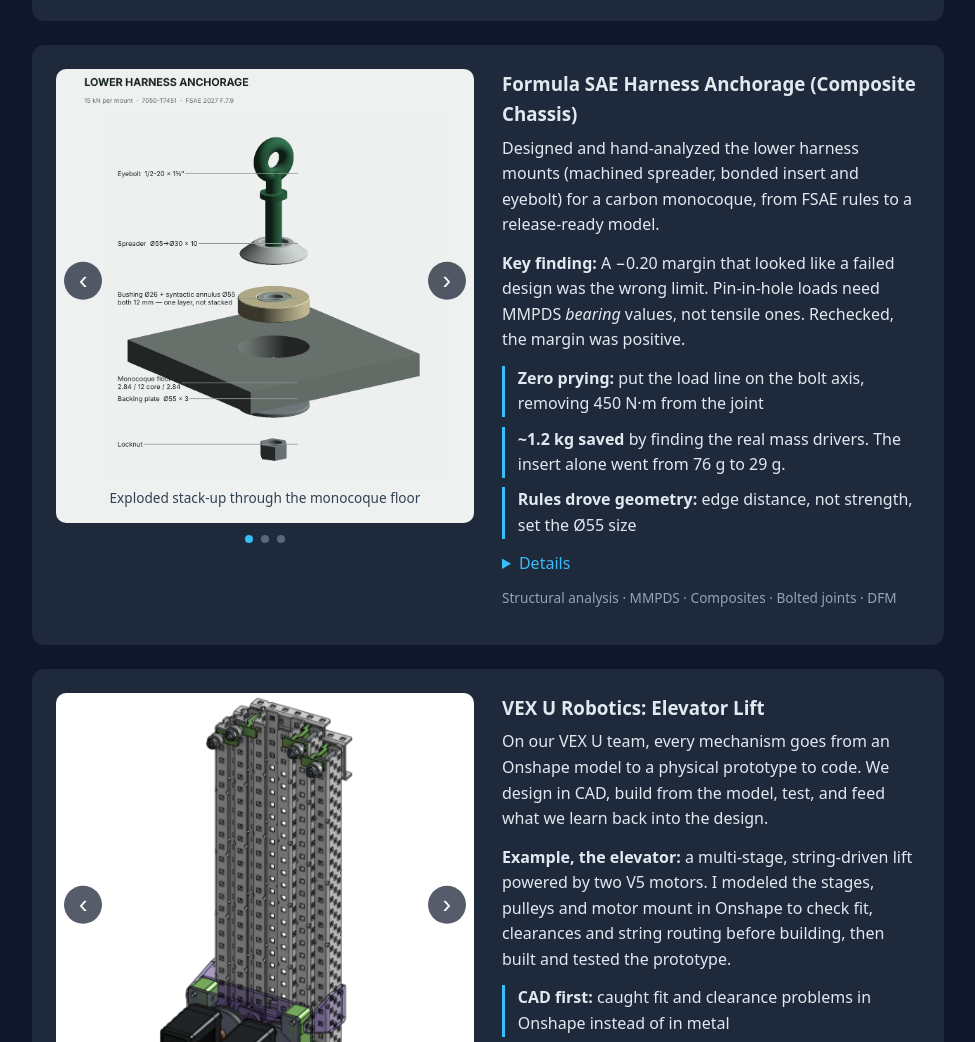
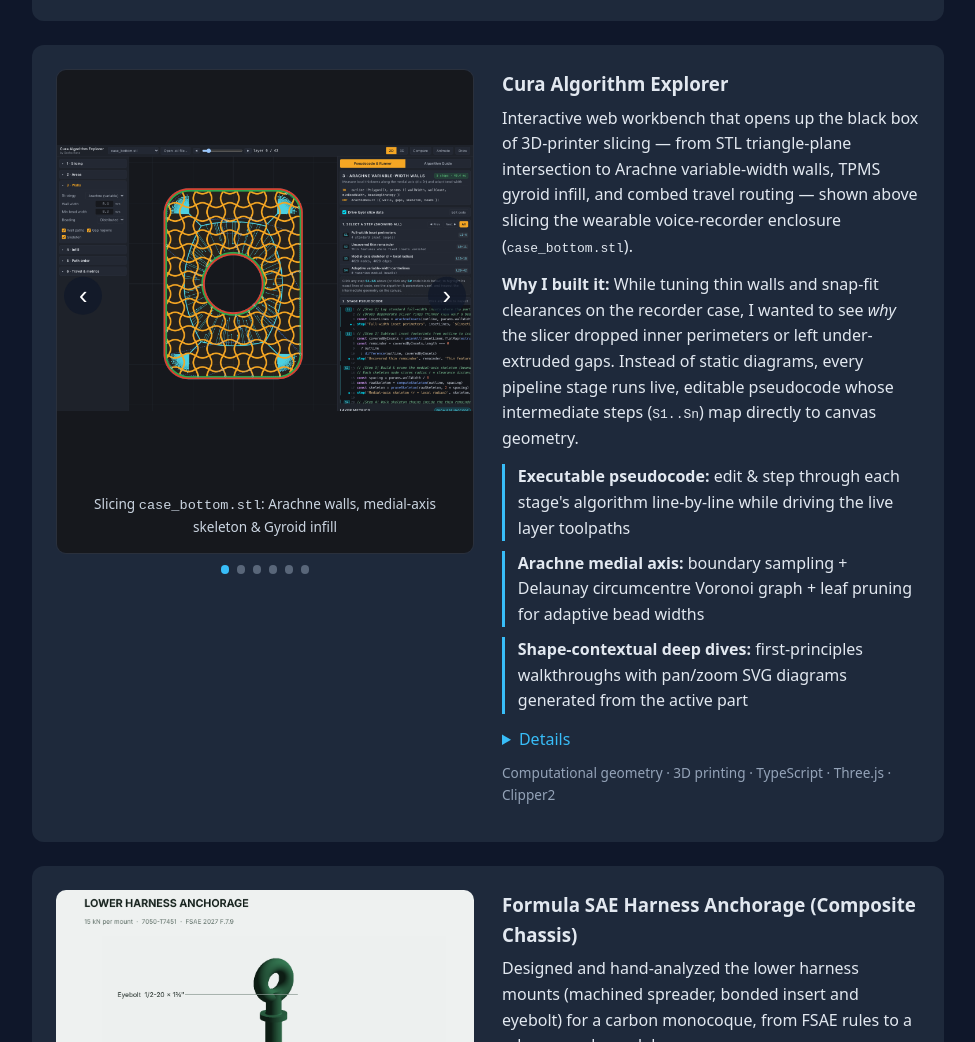
Before and after one commit to sasha-rana/Sasha_Portfolio, a plain HTML site: page index.html in a window 1280 px wide. Shown: the part 1424-2466 px from the top of the page, without its empty margins (152-1127 px from the left). Drawn offline with Linux system fonts and the light colour scheme.

Commit message:
Add Cura Algorithm Explorer project with case_bottom.stl screenshots

```diff
--- a/index.html
+++ b/index.html
@@ -95,6 +95,45 @@
           </div>
         </article>
 
+        <article class="card project-featured project-cura">
+          <div class="carousel">
+            <div class="carousel-track" tabindex="0" aria-label="Cura Algorithm Explorer screenshots on the recorder enclosure, use arrow keys or swipe">
+              <figure><img src="images/cura-01-overview-arachne.png" alt="Cura Algorithm Explorer slicing case_bottom.stl with Arachne variable-width walls, medial-axis skeleton, Gyroid infill and live executable pseudocode"><figcaption>Slicing <code>case_bottom.stl</code>: Arachne walls, medial-axis skeleton &amp; Gyroid infill</figcaption></figure>
+              <figure><img src="images/cura-02-3d-slice-view.png" alt="3D perspective mesh view of case_bottom.stl with active layer extrusion ribbons" loading="lazy"><figcaption>3D mesh view with extruded toolpath ribbons at layer 6 / 42</figcaption></figure>
+              <figure><img src="images/cura-03-step-medial-axis.png" alt="Step S3 checkpoint isolating the Delaunay medial-axis skeleton on case_bottom.stl and highlighting lines 13 to 18 of the stage pseudocode" loading="lazy"><figcaption>Step S3 checkpoint: isolating the 6,892-node medial-axis skeleton on the case wall</figcaption></figure>
+              <figure><img src="images/cura-04-deep-dive-walkthrough.png" alt="Expanded first-principles visual walkthrough showing live clearance circles and zoomable SVG diagrams for case_bottom.stl" loading="lazy"><figcaption>Shape-contextual walkthrough: live clearance circles (0.06&ndash;3.13 mm) with pan &amp; zoom</figcaption></figure>
+              <figure><img src="images/cura-05-compare-constant-vs-arachne.png" alt="Side-by-side comparison of Constant-Width vs. Arachne Variable-Width walls on case_bottom.stl" loading="lazy"><figcaption>Side-by-side compare: Constant-width offsets vs. Arachne medial-axis beading</figcaption></figure>
+              <figure><img src="images/cura-06-infill-and-combing.png" alt="Combing travel path planning and retraction analysis across the recorder enclosure base" loading="lazy"><figcaption>Stage 6 path planning: boundary-combed interior travels vs. open-air retractions</figcaption></figure>
+            </div>
+            <button class="carousel-btn prev" aria-label="Previous image">&#8249;</button>
+            <button class="carousel-btn next" aria-label="Next image">&#8250;</button>
+            <div class="carousel-dots"></div>
+          </div>
+          <div class="project-text">
+            <h3>Cura Algorithm Explorer</h3>
+            <p>Interactive web workbench that opens up the black box of 3D-printer slicing &mdash; from STL triangle-plane intersection to Arachne variable-width walls, TPMS gyroid infill, and combed travel routing &mdash; shown above slicing the wearable voice-recorder enclosure (<code>case_bottom.stl</code>).</p>
+            <p><strong>Why I built it:</strong> While tuning thin walls and snap-fit clearances on the recorder case, I wanted to see <em>why</em> the slicer dropped inner perimeters or left under-extruded gaps. Instead of static diagrams, every pipeline stage runs live, editable pseudocode whose intermediate steps (<code>S1..Sn</code>) map directly to canvas geometry.</p>
+            <ul class="highlights">
+              <li><strong>Executable pseudocode:</strong> edit &amp; step through each stage's algorithm line-by-line while driving the live layer toolpaths</li>
+              <li><strong>Arachne medial axis:</strong> boundary sampling + Delaunay circumcentre Voronoi graph + leaf pruning for adaptive bead widths</li>
+              <li><strong>Shape-contextual deep dives:</strong> first-principles walkthroughs with pan/zoom SVG diagrams generated from the active part</li>
+            </ul>
+            <details>
+              <summary>Details</summary>
+              <ul>
+                <li>6-stage pipeline in integer microns (1000 &mu;m = 1 mm, matching CuraEngine): STL slicing, Clipper2 polygon offsetting, Constant vs. Arachne walls, 7 infill patterns (including Marching Squares Gyroid), 2-opt path ordering, and boundary-combed travels</li>
+                <li>Side-by-side Compare view and real-time virtual nozzle animation with extrusion length, gap area, retraction count, and print-time metrics</li>
+                <li>Built with TypeScript, React 19, HTML5 Canvas 2D, Three.js (3D ribbon view), Clipper2 WASM, and d3-delaunay</li>
+              </ul>
+              <p class="specs">
+                <a href="https://sasha-rana.github.io/cura-explorer/" target="_blank" rel="noopener"><strong>Live App &rarr;</strong></a> &nbsp;&middot;&nbsp;
+                <a href="https://github.com/sasha-rana/cura-explorer" target="_blank" rel="noopener">GitHub Repo</a>
+              </p>
+            </details>
+            <p class="tags">Computational geometry &middot; 3D printing &middot; TypeScript &middot; Three.js &middot; Clipper2</p>
+          </div>
+        </article>
+
         <article class="card project-featured project-race">
           <div class="carousel">
             <div class="carousel-track" tabindex="0" aria-label="Harness anchorage images, use arrow keys or swipe">
--- a/style.css
+++ b/style.css
@@ -115,8 +115,10 @@ details summary { cursor: pointer; color: var(--accent); margin-bottom: 0.6rem;
 .highlights li { border-left: 3px solid var(--accent); padding-left: 0.8rem; }
 @media (min-width: 760px) { .highlights { grid-template-columns: repeat(3, minmax(0, 1fr)); } }
 
-/* Harness project carousel */
+/* Harness & Cura project carousels */
 .project-race .carousel-track { background: #eef1f0; }
+.project-cura .carousel-track { background: #16181d; border: 1px solid #2a303c; }
+.project-cura .carousel-track figcaption { color: #cbd5e1; padding-top: 0.4rem; }
 .project-featured .highlights { grid-template-columns: 1fr; }
 
 /* Tighter gap between intro and About */
```
Also changed, not shown: images/cura-01-overview-arachne.png (added), images/cura-02-3d-slice-view.png (added), images/cura-03-step-medial-axis.png (added), images/cura-04-deep-dive-walkthrough.png (added), images/cura-05-compare-constant-vs-arachne.png (added), images/cura-06-infill-and-combing.png (added).
